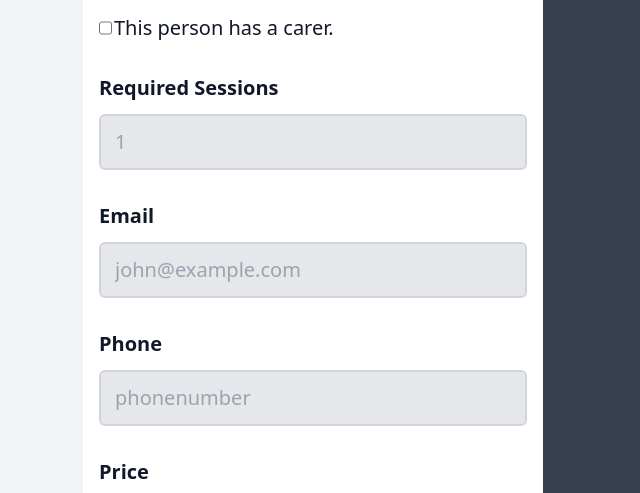
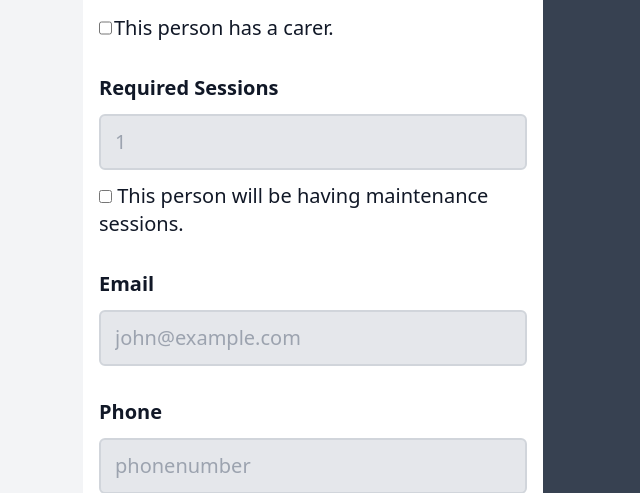
Before and after one commit to beisy3/oxychai-redo-stripped, a Django app: page /registerNew/ in a window 1280 px wide. Shown: the part 827-1320 px from the top of the page, without its empty margins (327-967 px from the left). Run offline with Django 5.2, Linux system fonts and the light colour scheme; data that the repository does not hold is empty; some libraries are stand-ins or nearby versions.

Commit message:
maintanance status added

```diff
--- a/oxychai_app/classes.py
+++ b/oxychai_app/classes.py
@@ -420,6 +420,7 @@ class PersonalInfo():
                 'age': p.age,
                 'carer': p.carer,
                 'req_sess': p.req_sess,
+                'maintenance_status': p.maintenance_status,
                 'phone': p.phone_number,
                 'email': p.email_address,
                 'cost':  cost,
@@ -479,6 +480,7 @@ class PersonalInfo():
                 'age': p.age,
                 'carer': p.carer,
                 'req_sess': p.req_sess,
+                'maintenance': p.maintenance_status,
                 'phone': p.phone_number,
                 'email': p.email_address,
                 'cost':  cost,
@@ -494,7 +496,7 @@ class PersonalInfo():
             traceback.print_exc()
             raise MyException('error')
 
-    def register(first_name, last_name, gender, age, req_sessions, phone, email, cost, depth, size, mask, pipe_length, carer, note, extras):
+    def register(first_name, last_name, gender, age, req_sessions, maintenance, phone, email, cost, depth, size, mask, pipe_length, carer, note, extras):
         try:
             print('-->', mask)
             new_patient = patient(
@@ -503,6 +505,7 @@ class PersonalInfo():
                 gender = gender if gender else None,
                 age = age if age else None,
                 req_sess = req_sessions if req_sessions else None,
+                maintenance_status = maintenance if maintenance else False,
                 phone_number = phone if phone else None,
                 email_address = email if email else None,
                 cost_pennys = cost if cost else Price.objects.first().price,
@@ -524,7 +527,7 @@ class PersonalInfo():
             traceback.print_exc()
             raise MyException('error')
 
-    def edit_info(id, first_name, last_name, gender, age, req_sessions, phone, email, cost, depth, size, mask, pipe_length, carer, note, extras):
+    def edit_info(id, first_name, last_name, gender, age, req_sessions, maintenance, phone, email, cost, depth, size, mask, pipe_length, carer, note, extras):
         try:
             p = patient.objects.get(personID = id)
             p.first_name = first_name
@@ -532,6 +535,7 @@ class PersonalInfo():
             p.gender = gender if gender else None
             p.age = age if age else None
             p.req_sess = req_sessions if req_sessions else None
+            p.maintenance_status = maintenance if maintenance else False
             p.phone_number = phone if phone else None
             p.email_address = email if email else None
             p.cost_pennys = cost if cost else Price.objects.first().price
--- a/oxychai_app/models.py
+++ b/oxychai_app/models.py
@@ -74,6 +74,7 @@ class patient(models.Model):
     gender = models.CharField(max_length=10, blank=True, null=True)
     age = models.IntegerField(null=True, blank=True)
     req_sess = models.IntegerField(null=True, blank=True)
+    maintenance_status = models.BooleanField(default=False)
     phone_number = models.CharField(max_length=15, blank=True, null=True)
     email_address = models.EmailField(blank=True, null=True)
     mask = models.ForeignKey(Masks, on_delete=models.PROTECT, blank=True, null=True)
--- a/oxychai_app/templates/oxychai/calendar_redo.html
+++ b/oxychai_app/templates/oxychai/calendar_redo.html
@@ -1490,8 +1490,13 @@
                     status_title.innerHTML = `Change appointment status:`
                     status_title.setAttribute('class', `mb-3`)
                     const change_status = Render.change_app_status(data['status'], data)
+                    const info_re_status = document.createElement('div')
+                    info_re_status.setAttribute('class', 'text-gray-700 text-base pl-1 pr-5 py-px')
+                    info_re_status.setAttribute('id', 'info_re_status')
+                    info_re_status.innerHTML = 'The patient will only be charged if you set the status to Attended or Missed.'
                     status_container.appendChild(status_title)
                     status_container.appendChild(change_status)
+                    status_container.appendChild(info_re_status)
                     return status_container
                 },
                 hidden_info : function(data){
--- a/oxychai_app/templates/oxychai/patient_profile_redo.html
+++ b/oxychai_app/templates/oxychai/patient_profile_redo.html
@@ -61,6 +61,11 @@
                     <div class="flex justify-between gap-4 bg-gray-50old bg-white px-5 py-3.5"><div>Age:</div><div>{{ patient_info.age }}</div></div>
                     <div class="flex justify-between gap-4 bg-gray-50old bg-white px-5 py-3.5"><div>Carer:</div><div>{% if patient_info.carer %}Yes{% else %}No{% endif %}</div></div>
                     <div class="flex justify-between gap-4 bg-gray-50old bg-white px-5 py-3.5"><div>Required Sessions:</div><div>{{ patient_info.req_sess }}</div></div>
+                    {% if patient_info.maintenance %}
+                    <div class="flex justify-between gap-4 bg-gray-50old bg-white px-5 py-3.5"><div>Maintenance:</div><div>Yes</div></div>
+                    {% else %}
+                    <div class="flex justify-between gap-4 bg-gray-50old bg-white px-5 py-3.5"><div>Maintenance:</div><div>No</div></div>
+                    {% endif %}
                     <div class="flex justify-between gap-4 bg-gray-50old bg-white px-5 py-3.5"><div>Phone:</div><div>{{ patient_info.phone }}</div></div>
                     <div class="flex justify-between gap-4 bg-gray-50old bg-white px-5 py-3.5"><div>Email:</div><div class="break-all">{{ patient_info.email }}</div></div>
                     <div class="flex justify-between gap-4 bg-gray-50old bg-white px-5 py-3.5"><div>Cost:</div><div>£{{ patient_info.cost }}</div></div>
--- a/oxychai_app/templates/oxychai/register_new.html
+++ b/oxychai_app/templates/oxychai/register_new.html
@@ -74,6 +74,33 @@
                 });
                 //submit
                 document.getElementById('register').setAttribute('class', `${Styles.textSemi} ${Styles.textColor} ${Styles.buttonCorner} pt-[10px] pb-[10px] w-full ${oxyBlue}`);
+                //make sure only req sessions or maintenance is selected
+                const req_sessions = document.getElementById('sessions');
+                const maintenance = document.getElementById('maintenance');
+                const maintenance_label = document.getElementById('maintenance_label');
+                req_sessions.addEventListener('input', () => {
+                    if(req_sessions.value){
+                        maintenance.checked = false;
+                        maintenance_label.classList.add('opacity-50');
+                        maintenance.disabled = true;
+                    }
+                    else{
+                        maintenance.disabled = false;
+                        maintenance_label.classList.remove('opacity-50');
+                    }
+                });
+
+                maintenance.addEventListener('input', () => {
+                    if(maintenance.checked){
+                        req_sessions.disabled = true;
+                        req_sessions.value = '';
+                        req_sessions.classList.add('opacity-50');
+                    }
+                    else{
+                        req_sessions.disabled = false;
+                        req_sessions.classList.remove('opacity-50');
+                    }
+                });
 
                 function s_response(message){
                     document.getElementById("server_response").innerHTML = message;
@@ -171,6 +198,13 @@
                         req_sessions = null
                     }
 
+                    let maintenance
+                    if(document.getElementById("maintenance").checked){
+                        maintenance = true;
+                    } else {
+                        maintenance = null;
+                    }
+
                     let email
                     if(document.getElementById("email").value){
                         email = document.getElementById("email").value;
@@ -264,6 +298,7 @@
                         'gender':gender,
                         'age':age,
                         'req_sessions':req_sessions,
+                        'maintenance':maintenance,
                         'email':email,
                         'phone':phone,
                         'cost':cost,
@@ -457,6 +492,10 @@
                                 <div class="mb-8">
                                     <div class="mb-3 text_semi">Required Sessions</div>
                                     <input type="number" id="sessions" class="input" autocomplete="do-not-autofill" placeholder="1"/>
+                                    <div class="mt-3">
+                                        <input type="checkbox" class="peer" id="maintenance">
+                                        <label id="maintenance_label" for="maintenance" class="">This person will be having maintenance sessions.</label>
+                                    </div>
                                 </div>
                                 <div class="mb-8">
                                     <div class="mb-3 text_semi">Email</div>
--- a/oxychai_app/views.py
+++ b/oxychai_app/views.py
@@ -415,6 +415,7 @@ def RegisterNew(request):
             gender = form['gender']
             age = form['age']
             req_sessions = form['req_sessions']
+            maintenance = form['maintenance']
             email = form['email']
             phone = form['phone']
             cost = form['cost']
@@ -425,7 +426,7 @@ def RegisterNew(request):
             note = form['note']
             carer = form['carer']
             extras = form['extras']
-            registration = PersonalInfo.register(first_name, last_name, gender, age, req_sessions, phone, email, cost, depth, size, mask, pipe_length, carer, note, extras)
+            registration = PersonalInfo.register(first_name, last_name, gender, age, req_sessions, maintenance, phone, email, cost, depth, size, mask, pipe_length, carer, note, extras)
             if not registration:
                 return HttpResponse('failed', status=400)
             return HttpResponse('success')
@@ -498,6 +499,7 @@ def editDetails(request):
             gender = form['gender']
             age = form['age']
             req_sessions = form['req_sessions']
+            maintenance = form['maintenance']
             email = form['email']
             phone = form['phone']
             cost = form['cost']
@@ -508,7 +510,7 @@ def editDetails(request):
             note = form['note']
             carer = form['carer']
             extras = form['extras']
-            edit = PersonalInfo.edit_info(id, first_name, last_name, gender, age, req_sessions, phone, email, cost, depth, size, mask, pipe_length, carer, note, extras)
+            edit = PersonalInfo.edit_info(id, first_name, last_name, gender, age, req_sessions,  maintenance, phone, email, cost, depth, size, mask, pipe_length, carer, note, extras)
             if not edit:
                 return HttpResponse('failed', status=400)
             return HttpResponse('success')
```
Also changed, not shown: oxychai_app/templates/oxychai/edit_patient_details_redo.html (+53 -0 lines), oxychai_app/migrations/0004_patient_maintenance_status.py (added).
